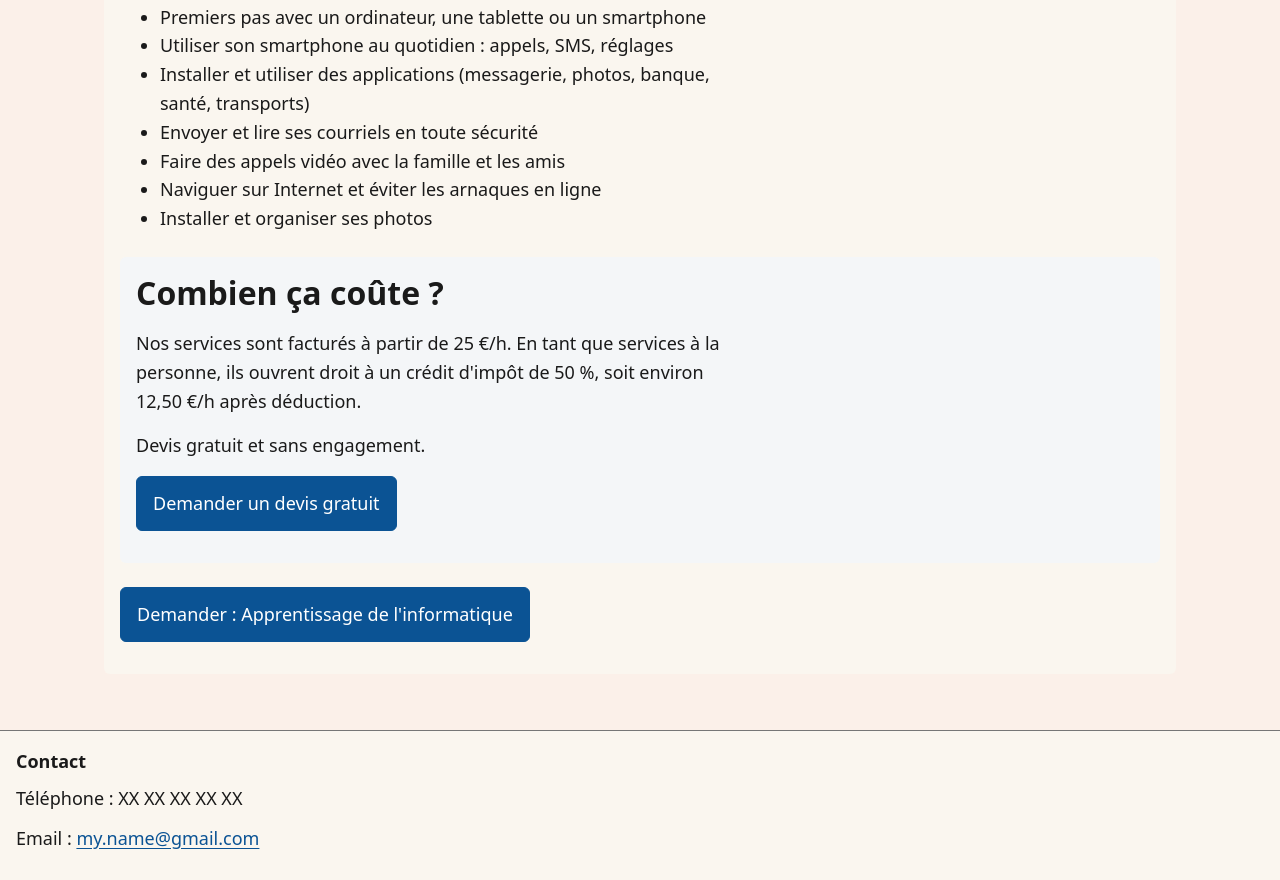
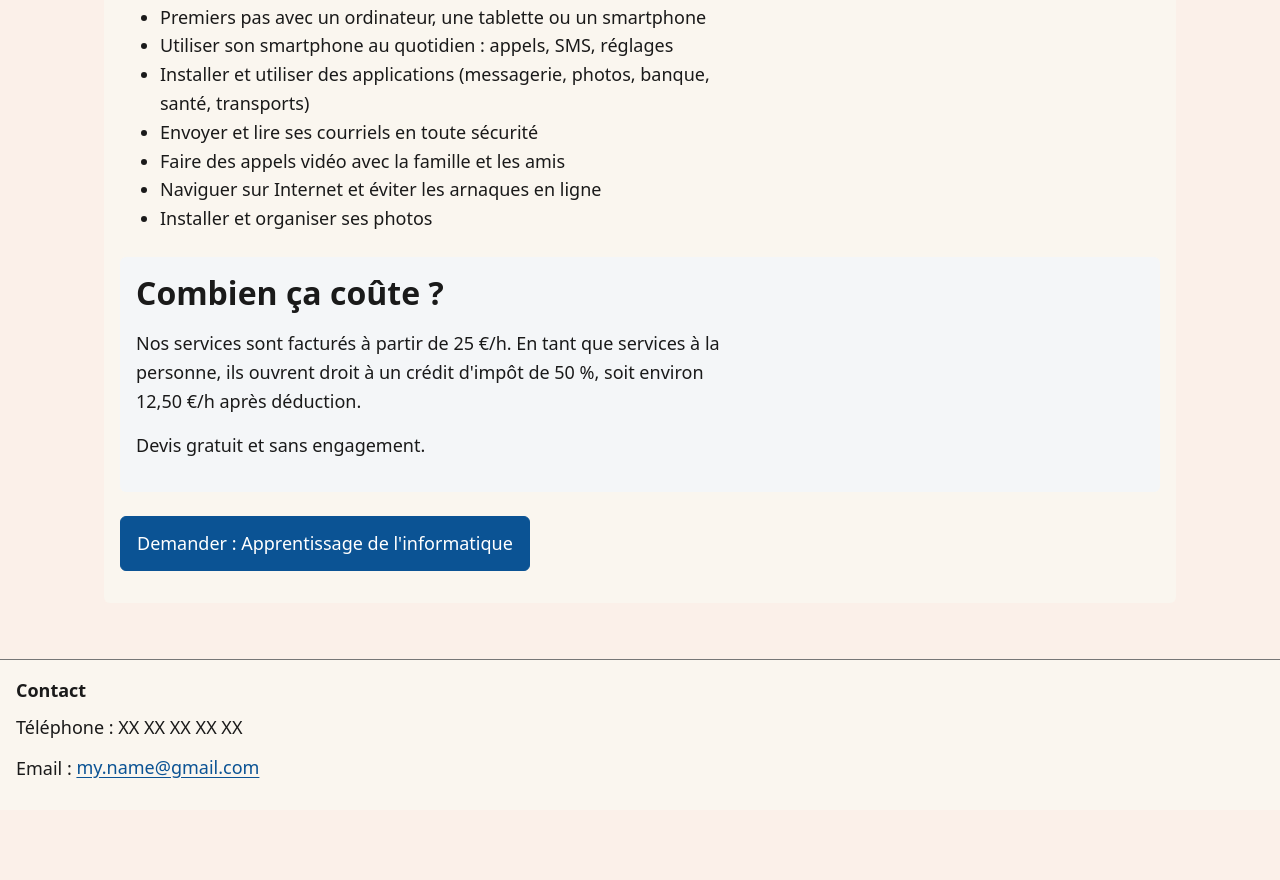
Before and after one commit to oudetlaurent-sketch/senior-services-grasse-website, an Astro site: page /services/computer-learning in a window 1280 px wide. Shown: the part 468-1348 px from the top of the page. After the commit the page ends 1278 px from the top, so only its background shows below. Built offline with nearby package versions, Linux system fonts and the light colour scheme; Astro itself is replaced by a stand-in of ours.

Commit message:
Remove duplicate CTA from pricing block
The pricing block had its own 'Demander un devis gratuit' button
pointing at the same service-request route as the existing per-service
CTA just below it, giving two competing buttons to the same destination.
Drop the pricing block's button and keep the single, more explicit
service-preselecting CTA. Build and 216 tests pass; each service page
(FR and EN) now renders exactly one CTA.

```diff
--- a/src/components/ServicePageContent.astro
+++ b/src/components/ServicePageContent.astro
@@ -65,7 +65,6 @@ const copy =
           "personne, ils ouvrent droit à un crédit d'impôt de 50 %, soit environ " +
           "12,50 €/h après déduction.",
         pricingReassurance: "Devis gratuit et sans engagement.",
-        pricingCtaLabel: "Demander un devis gratuit",
       }
     : {
         includesHeading: "What this service includes",
@@ -81,7 +80,6 @@ const copy =
           "(\"services à la personne\"), they qualify for a 50% tax credit, which " +
           "works out to about €12.50/hr after the credit.",
         pricingReassurance: "Free quote, with no obligation.",
-        pricingCtaLabel: "Request a free quote",
       };
 ---
 
@@ -116,9 +114,6 @@ const copy =
           <h2 id="pricing-heading">{copy.pricingHeading}</h2>
           <p>{copy.pricingBody}</p>
           <p>{copy.pricingReassurance}</p>
-          <p class="service__pricing-cta">
-            <a class="button" href={formLink}>{copy.pricingCtaLabel}</a>
-          </p>
         </section>
 
         <p class="service__cta">
@@ -159,10 +154,6 @@ const copy =
     max-width: 60ch;
   }
 
-  .service__pricing-cta {
-    margin-top: var(--space-md, 1rem);
-  }
-
   .service__cta {
     margin-top: var(--space-lg, 1.5rem);
   }
```
